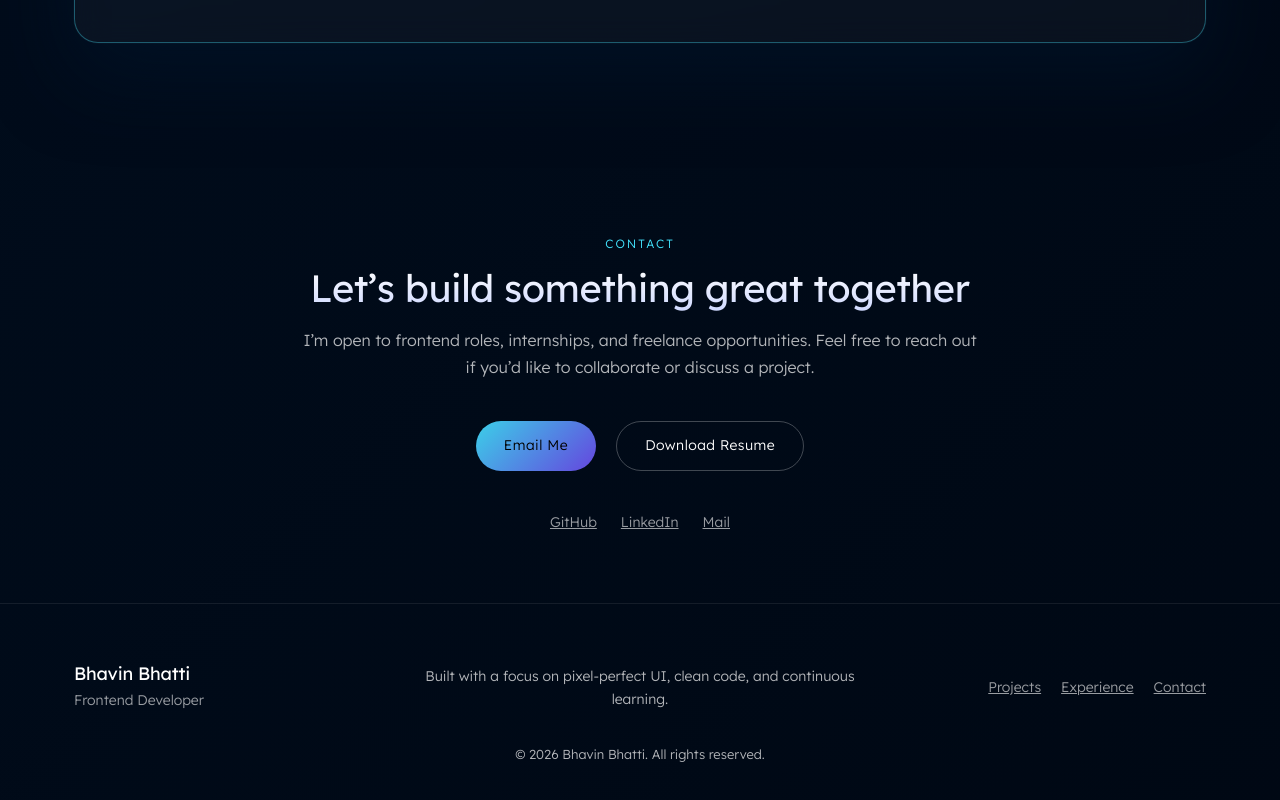
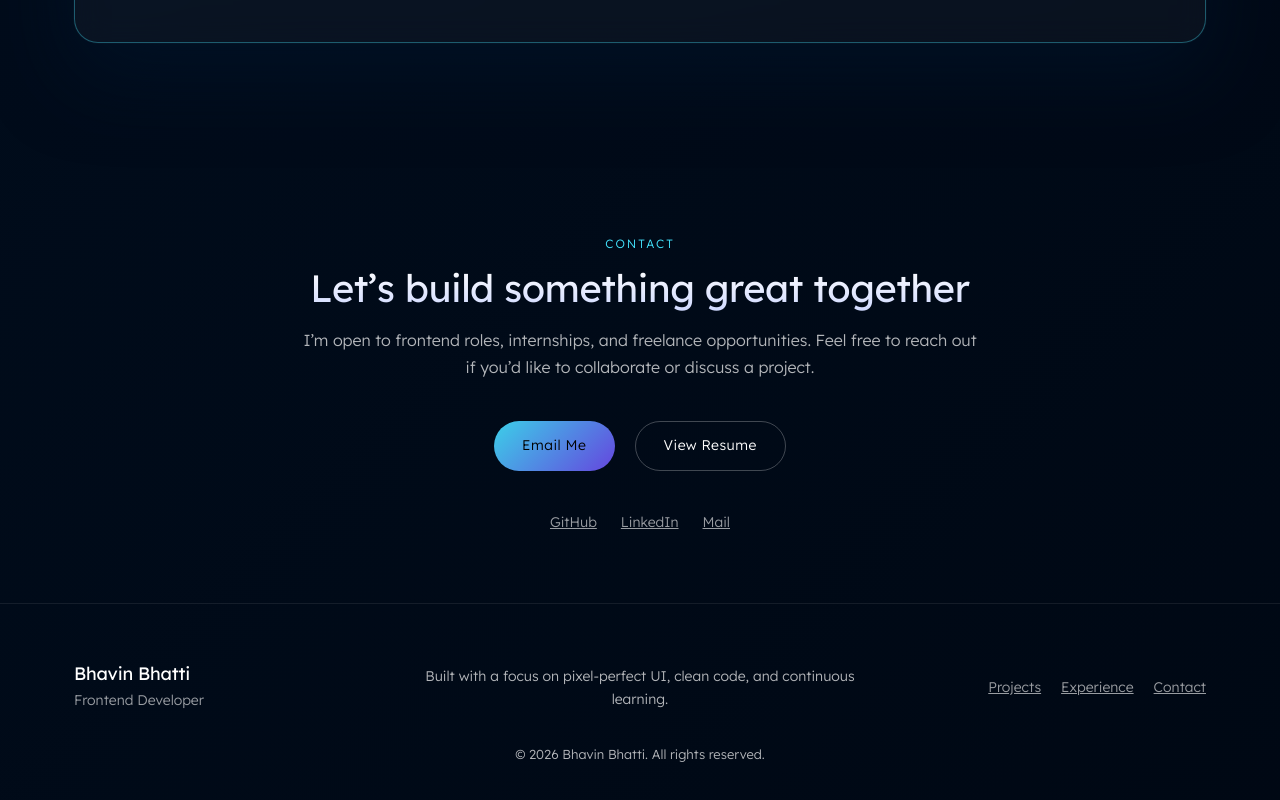
Before and after one commit to bhattibhavin/myportfolio, a React (Vite) app: page / in a window 1280 px wide. Shown: the part 5589-6389 px from the top of the page. Built offline with nearby package versions, Linux system fonts and the light colour scheme.

Commit message:
Update Contact.jsx

```diff
--- a/src/components/Contact.jsx
+++ b/src/components/Contact.jsx
@@ -17,8 +17,8 @@ const Contact = () => {
               Email Me
             </a>
 
-            <a href="/resume.pdf" target="_blank" className="btn secondary">
-              Download Resume
+            <a href="https://drive.google.com/drive/folders/1_vJvj8yyaydq5pOgB7xxoEqccLSrhwl-?usp=sharing" target="_blank" className="btn secondary">
+              View Resume
             </a>
           </div>
 
```
